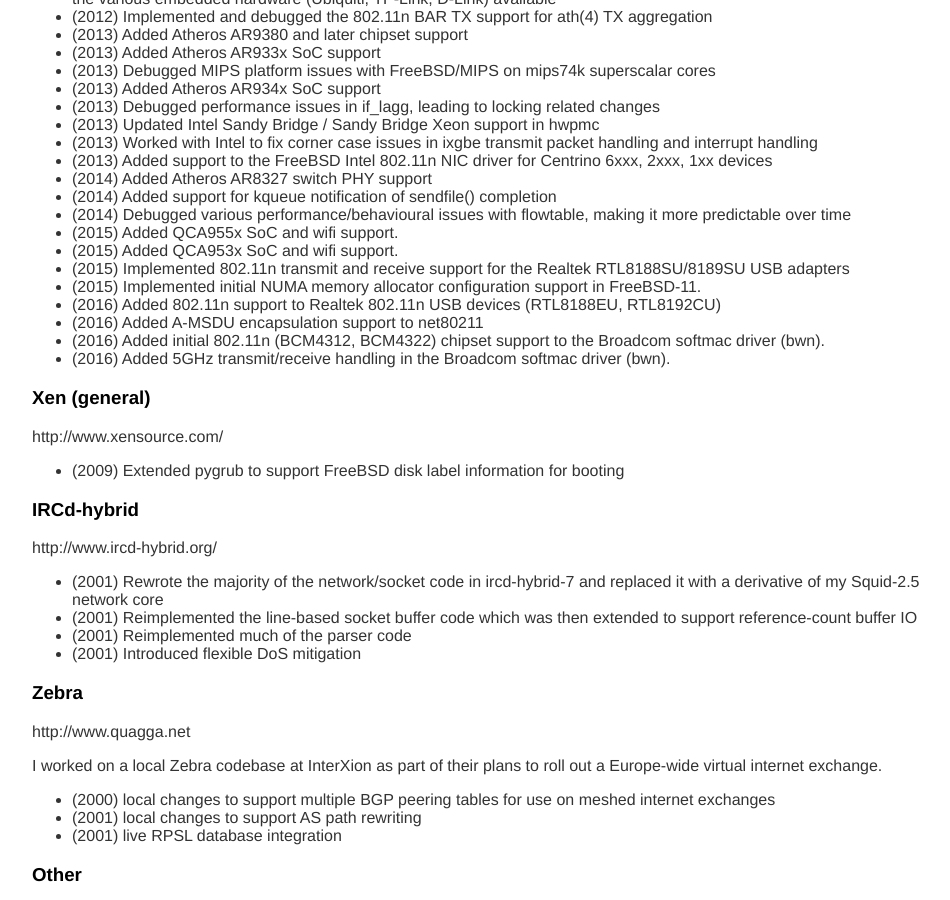
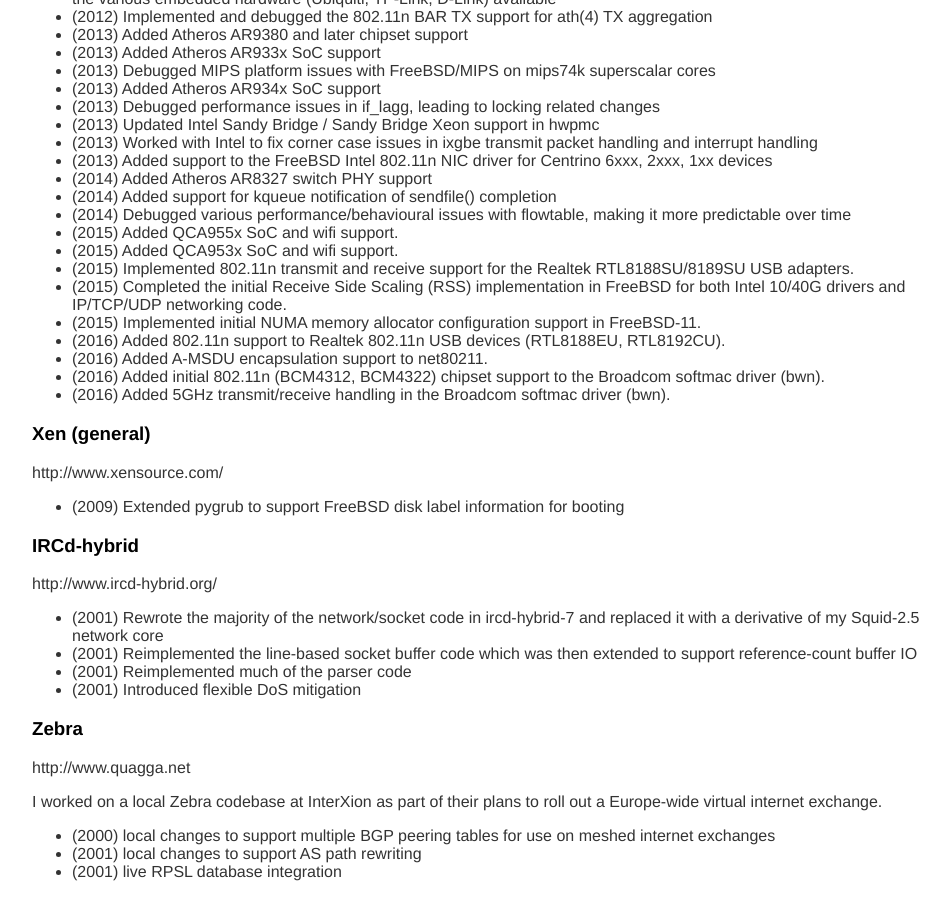
Before and after one commit to erikarn/erikarn.github.io, a Jekyll site: the page built from cv.md, in a window 1280 px wide and 900 px high, scrolled down 7930 px. Shown: the whole window, without its empty margins (160-1110 px from the left). Built offline with Jekyll 4.4.1, drawn with Linux system fonts in a browser that asks for light colours.

Commit message:
Yeah, I did RSS too.

```diff
--- a/cv.md
+++ b/cv.md
@@ -346,10 +346,11 @@
 * (2014) Debugged various performance/behavioural issues with flowtable, making it more predictable over time
 * (2015) Added QCA955x SoC and wifi support.
 * (2015) Added QCA953x SoC and wifi support.
-* (2015) Implemented 802.11n transmit and receive support for the Realtek RTL8188SU/8189SU USB adapters
+* (2015) Implemented 802.11n transmit and receive support for the Realtek RTL8188SU/8189SU USB adapters.
+* (2015) Completed the initial Receive Side Scaling (RSS) implementation in FreeBSD for both Intel 10/40G drivers and IP/TCP/UDP networking code.
 * (2015) Implemented initial NUMA memory allocator configuration support in FreeBSD-11.
-* (2016) Added 802.11n support to Realtek 802.11n USB devices (RTL8188EU, RTL8192CU)
-* (2016) Added A-MSDU encapsulation support to net80211
+* (2016) Added 802.11n support to Realtek 802.11n USB devices (RTL8188EU, RTL8192CU).
+* (2016) Added A-MSDU encapsulation support to net80211.
 * (2016) Added initial 802.11n (BCM4312, BCM4322) chipset support to the Broadcom softmac driver (bwn).
 * (2016) Added 5GHz transmit/receive handling in the Broadcom softmac driver (bwn).
 
```
